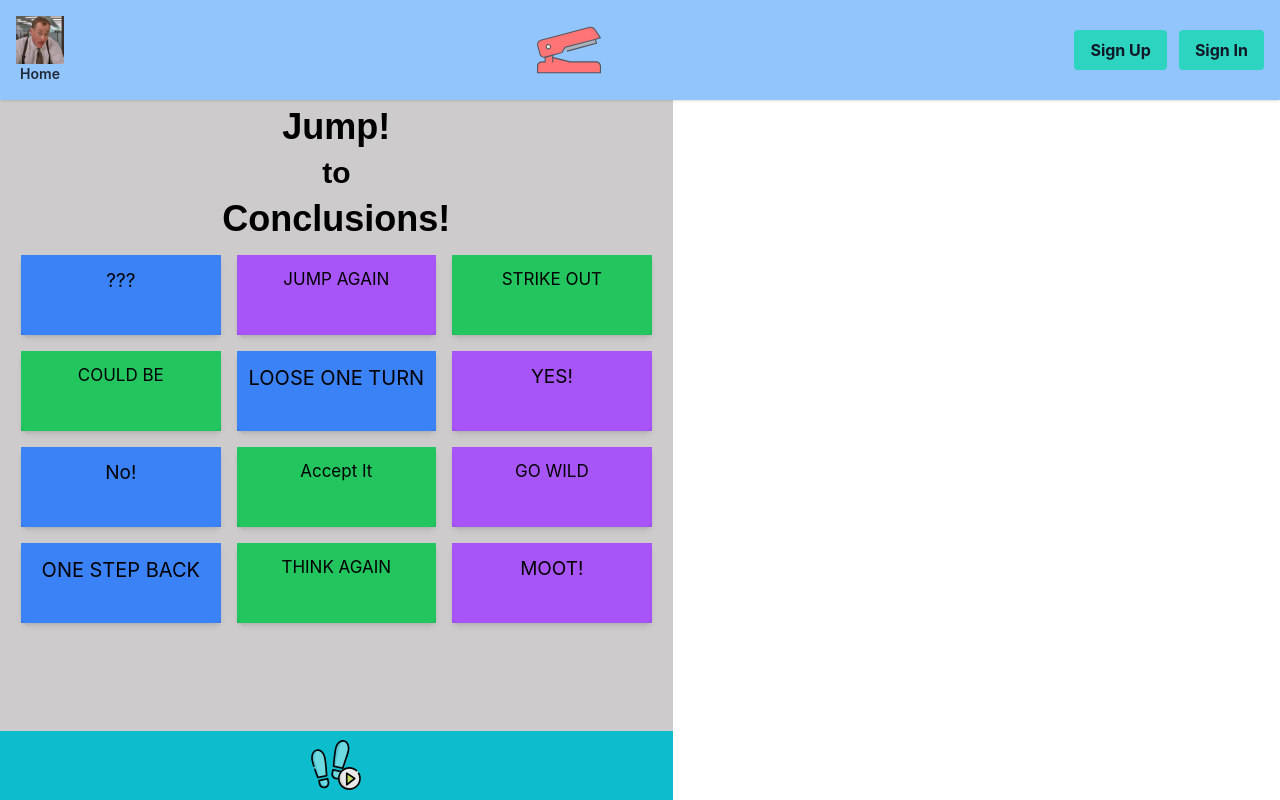
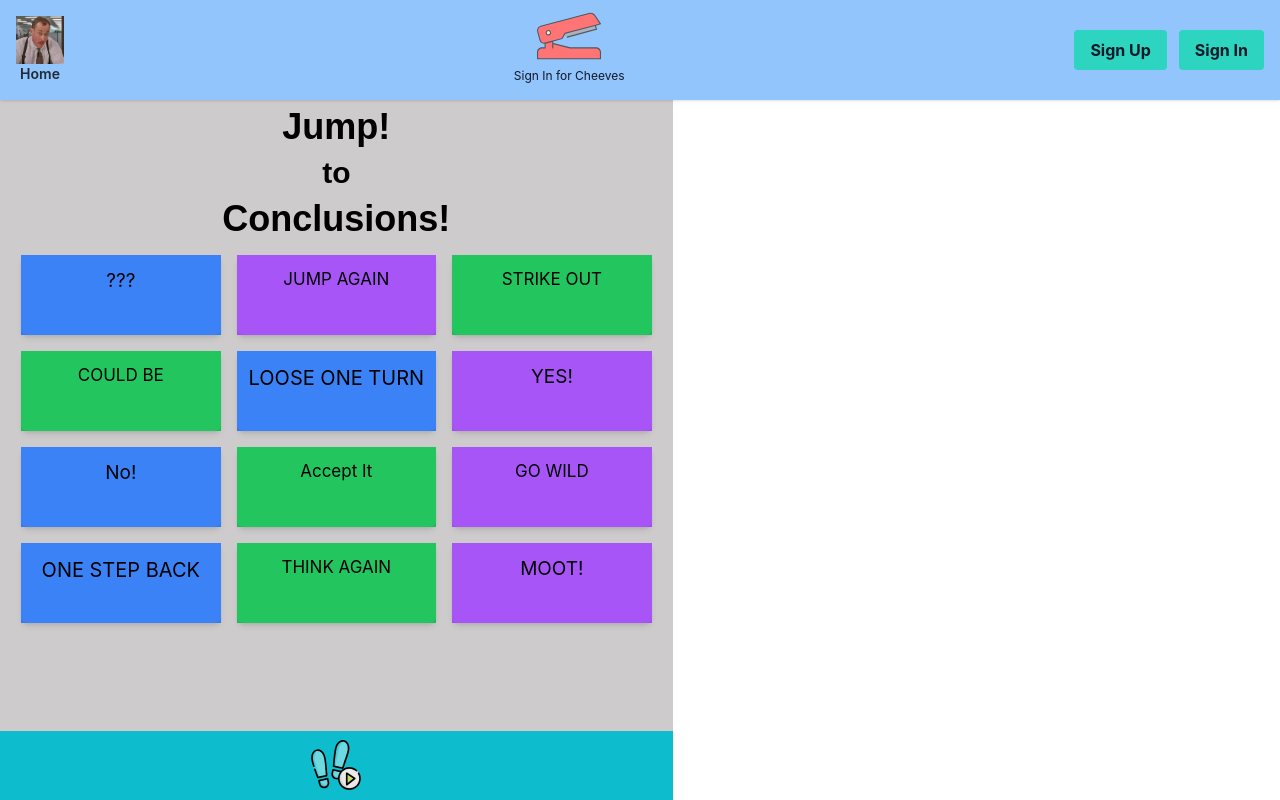
Before and after one commit to wickhill/jump-to-conclusions-app, a React (Vite) app in the folder frontend/: page / in a window 1280 px wide. Built offline with nearby package versions, Linux system fonts and the light colour scheme.

Commit message:
Text below cheeves and history link buttons added

```diff
--- a/frontend/src/components/Navbar.jsx
+++ b/frontend/src/components/Navbar.jsx
@@ -66,12 +66,13 @@ const handleToggleDropdown = () => {
 <div className="flex flex-col items-center">
   {user ? (
     <Link to={`/${user._id}/achievements`} className="h-16">
-      <img src={stapler} className="h-16" />
+      <img src={stapler} className="h-16 -mt-3" />
+      <span className="text-center text-xs text-gray-900">Cheeves</span>
     </Link>
   ) : (
     <div className="flex flex-col items-center">
-      <img src={stapler} className="h-16" />
-      <span className="text-center text-xs text-gray-900"></span>
+      <img src={stapler} className="h-16 -mt-3" />
+      <span className="text-center text-xs text-gray-900">Sign In for Cheeves</span>
     </div>
   )}
 </div>
@@ -80,7 +81,8 @@ const handleToggleDropdown = () => {
         {/* History SVG + Button for users that signup and login */}
         {user && (
           <Link to={`/${user._id}/history`} className="flex flex-col items-center">
-            <img src={leaning_tower} className="h-16" />
+            <img src={TPSreport} className="h-16" />
+            <span className="text-center text-xs text-gray-900 mt-2">History</span>
           </Link>
         )}
 
```
